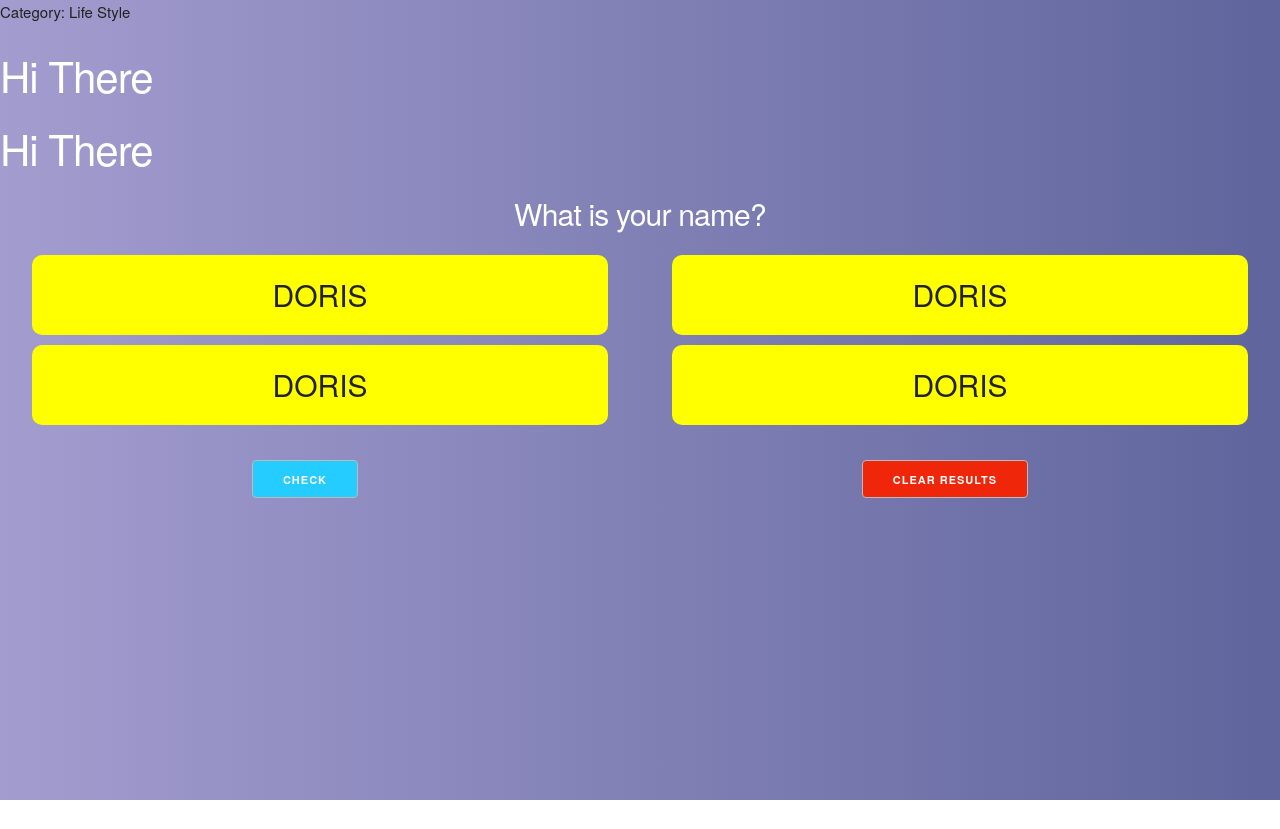
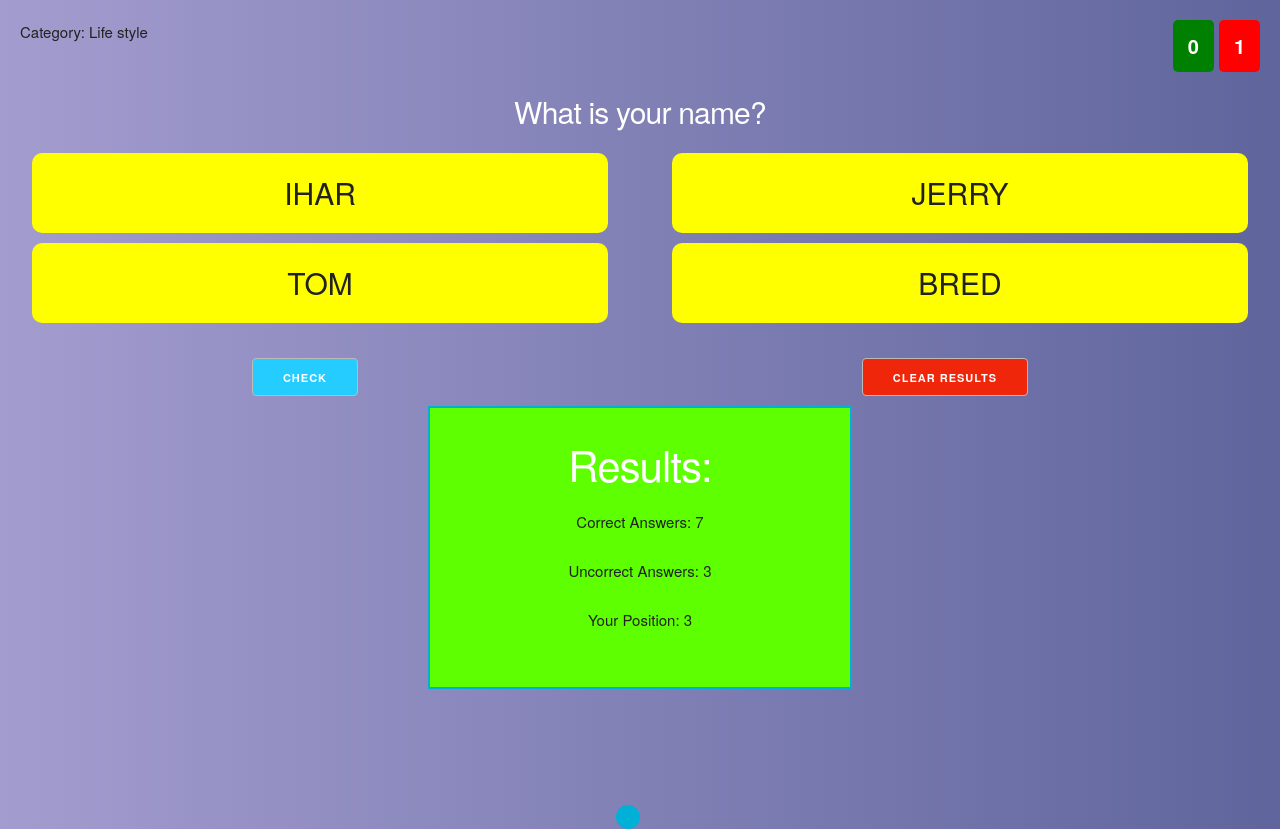
Before and after one commit to IharPadbiarezski/QuizGameReact, a React (Create React App) app: page / in a window 1280 px wide. Before the commit the page ends 800 px from the top, so only its background shows below. Built offline with nearby package versions, Linux system fonts and the light colour scheme.

Commit message:
feat: create rest components

```diff
--- a/src/App.js
+++ b/src/App.js
@@ -4,6 +4,7 @@ import './skeleton.css';
 import Spinner from './components/Spinner';
 import Form from './components/Form';
 import GameBoard from './components/Game';
+import Results from './components/Results';
 
 class App extends Component {
 
@@ -33,74 +34,12 @@ class App extends Component {
     return (
       <Fragment>
         <div>{component}</div>
-        {/* <Form /> */}
+        <Results correct={7} uncorrect={3} position={3} />
+        <Spinner />
       </Fragment>
     )
   }
 
-	// state = {
-	// 	total: '',
-	// 	amount: '',
-	// 	term: '',
-	// 	loading: false
-	// };
-
-	// loanInformation = (amount, term) => {
-	// 	// const total = calculateTotal(amount, term);
-
-	// 	this.setState(
-	// 		{
-	// 			loading: true
-	// 		},
-	// 		() => {
-	// 			setTimeout(() => {
-	// 				this.setState({
-	// 					amount,
-	// 					total,
-	// 					term,
-	// 					loading: false
-	// 				});
-	// 			}, 3000);
-	// 		},
-	// 		() => {
-	// 			setTimeout(() => {
-	// 				this.setState({
-	// 					amount: "",
-	// 					total: "",
-	// 					term: "",
-	// 					loading: false
-	// 				});
-	// 			}, 6000);
-	// 		},
-	// 	);
-	// };
-
-	// render() {
-	// 	// destructuring the state
-	// 	const { term, amount, total, loading } = this.state;
-
-	// 	// Conditionaly Render a Component
-
-	// 	let component;
-	// 	if (total === '' && !loading) {
-	// 		component = <Message />;
-	// 	} else if (loading) {
-	// 		component = <Spinner />;
-	// 	} else {
-	// 		component = <Result total={total} amount={amount} term={term} />;
-	// 	}
-	// 	return (
-	// 		<Fragment>
-	// 			<h1>Loan Calculator</h1>
-
-	// 			<div className="container">
-	// 				<Form loanInformation={this.loanInformation} />
-
-	// 				<div className="messages">{component}</div>
-	// 			</div>
-	// 		</Fragment>
-	// 	);
-	// }
 }
 
 export default App;
--- a/src/components/Game.js
+++ b/src/components/Game.js
@@ -14,8 +14,10 @@ class GameBoard extends Component {
     render() {
         return(
             <Fragment>
-                <Category />
-                <Badges />
+                <div className="game-header-container game-header-flex">
+                    <Category value="Life style" />
+                    <Badges />
+                </div>
                 <Question />
                 <Answers />
                 <div className="buttons-container buttons-flex">
--- /dev/null
+++ b/src/components/Results.js
@@ -0,0 +1,16 @@
+import React, { Component } from 'react';
+
+class Results extends Component {
+    render() {
+        return(
+            <div className="result">
+                <h2>Results:</h2>
+                <p>Correct Answers: {this.props.correct}</p>
+                <p>Uncorrect Answers: {this.props.uncorrect}</p>
+                <p>Your Position: {this.props.position}</p>
+		    </div>
+        )
+    }
+}
+
+export default Results;
--- a/src/components/gameScreen/Answer.js
+++ b/src/components/gameScreen/Answer.js
@@ -7,7 +7,7 @@ class Answer extends Component {
 
     render() {
         return (
-           <li className="answer">{this.state.answer}</li>
+           <li className="answer">{this.props.answer}</li>
         )
     }
 }
--- a/src/components/gameScreen/Answers.js
+++ b/src/components/gameScreen/Answers.js
@@ -2,14 +2,20 @@ import React, {Component} from 'react';
 import Answer from './Answer';
 
 class Answers extends Component {
+    state = {
+        answer_1: "Ihar",
+        answer_2: "Jerry",
+        answer_3: "Tom",
+        answer_4: "Bred"
+    }
 
     render() {
         return(
             <ul className="answers-container answers">
-                <Answer />
-                <Answer />
-                <Answer />
-                <Answer />
+                <Answer answer={this.state.answer_1} />
+                <Answer answer={this.state.answer_2} />
+                <Answer answer={this.state.answer_3} />
+                <Answer answer={this.state.answer_4} />
             </ul>
         )
     }
--- a/src/components/gameScreen/Badge.js
+++ b/src/components/gameScreen/Badge.js
@@ -2,7 +2,7 @@ import React from 'react';
 
 const Badge = (props) => {
     return (
-        <h2>Hi There</h2>
+        <span className={props.class}>{props.value}</span>
     )
 }
 
--- a/src/components/gameScreen/Badges.js
+++ b/src/components/gameScreen/Badges.js
@@ -3,9 +3,9 @@ import Badge from './Badge';
 
 const Badges = () => {
     return(
-        <div>
-            <Badge value={0} />
-            <Badge value={1} />
+        <div className="totals">
+            <Badge value={0} class="badge badge-success" />
+            <Badge value={1} class="badge badge-danger" />
         </div>
     )
 }
--- a/src/components/gameScreen/Category.js
+++ b/src/components/gameScreen/Category.js
@@ -1,17 +1,9 @@
 import React, {Component} from 'react';
 
 class Category extends Component {
-    state = {
-        category: ''
-    }
-
     render() {
-
-        let question = {
-            category: "Life Style"
-        }
         return (
-            <p className="category">Category: {question.category}</p>
+            <p className="category">Category: {this.props.value}</p>
         )
     }
 }
--- a/src/index.css
+++ b/src/index.css
@@ -59,8 +59,12 @@ input[type="submit"]:disabled {
 }
 
 .result {
-	border: 2px solid #00b0d7;
-	padding: 3rem 0;
+  border: 2px solid #00b0d7;
+  background: #5eff00;
+  padding: 3rem 1rem;
+  width: 400px;
+  text-align: center;
+  margin: 0 auto;
 }
 
 h4 {
@@ -104,3 +108,38 @@ h4 {
   background: #ffff00;
   /* user-select: none; */
 }
+
+.category {
+  margin: 20px;
+}
+
+.totals {
+  margin: 20px;
+}
+
+.badge {
+  font-size: 20px;
+  display: inline-block;
+  padding: 10px 15px;
+  margin-left: 5px;
+  font-weight: 700;
+  text-align: center;
+  white-space: nowrap;
+  vertical-align: baseline;
+  border-radius: 5px;
+}
+
+.badge-danger {
+  color: #ffffff;
+  background-color: #ff0000;
+}
+
+.badge-success {
+  color: #ffffff;
+  background-color: #008000;
+}
+
+.game-header-flex {
+  display: flex;
+  justify-content: space-between;
+}
```
